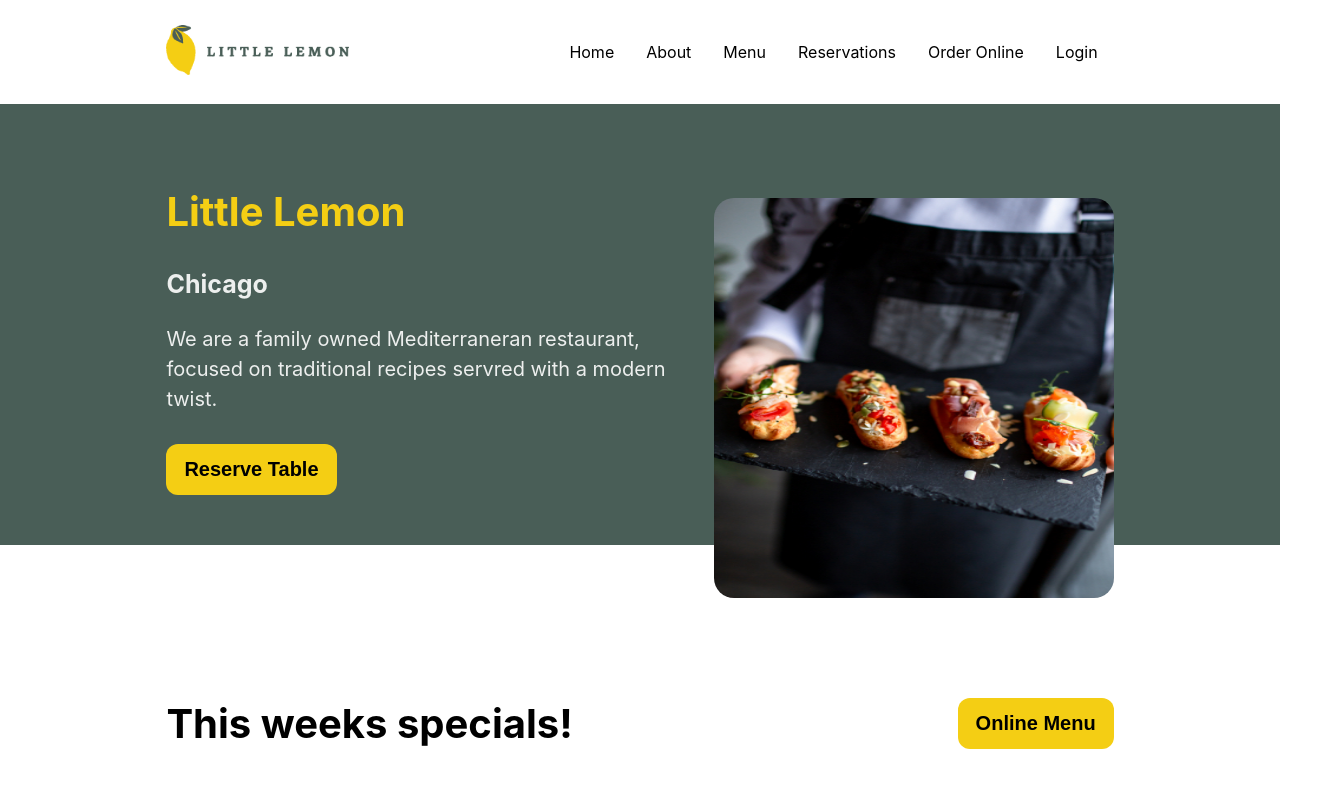
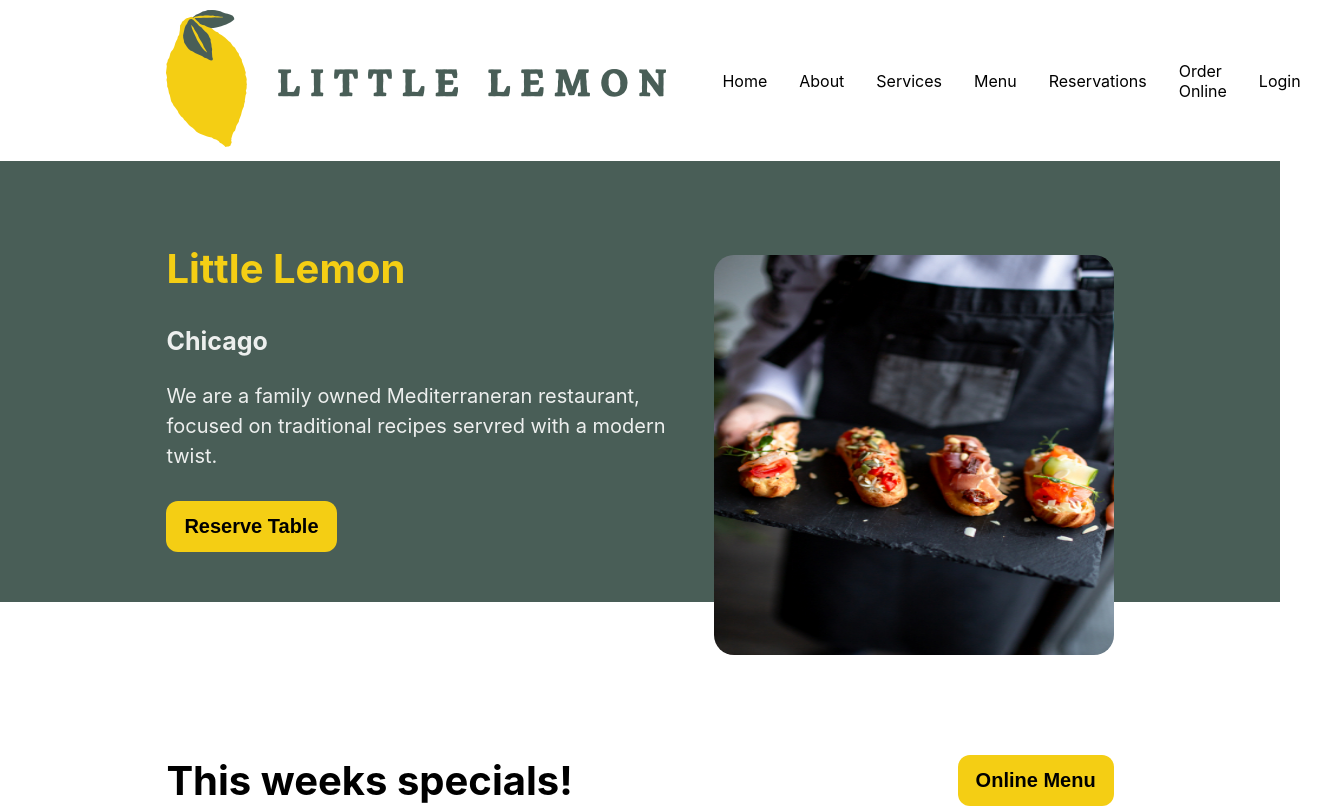
Before and after one commit to caroc24/Meta-Front-End-Development-Capstone-Project, a React (Create React App) app: page / in a window 1280 px wide. Shown: the top 808 px of the page, 1317 px wide, since content can reach past the window. Built offline with nearby package versions, Linux system fonts and the light colour scheme; grey boxes are pictures that could not be loaded.

Commit message:
fixed import

```diff
--- a/src/Components/Nav.js
+++ b/src/Components/Nav.js
@@ -1,33 +1,49 @@
-import React from 'react';
+import React, { useState } from "react";
 import '../App.css';
-import logo from '../images/logo.jpg';
-import Reservations from './Reservations';
-import { Routes, Route, Link } from 'react-router-dom';
+import logo from "../images/logo.jpg";
 
-function Nav(){
-    return (
-        <div>
-            <nav className="navbar">
-                <a href="/" className="logo">
-                    <img src ={logo} height={50} alt="Little Lemon logo"/>
-                </a>
+const Nav = () => {
+  const [menuOpen, setMenuOpen] = useState(false);
 
-                {/*Navigation Bar Items*/}
-                <ul className="nav-links">
-                    <li><a href="/home">Home</a></li>
-                    <li><a href="/about">About</a></li>
-                    <li><a href="/menu">Menu</a></li>
-                    <li><Link to="/reservations">Reservations</Link></li>
-                    <li><a href="/orderonline">Order Online</a></li>
-                    <li><a href="/login">Login</a></li>
-                </ul>
-            </nav>
-            <Routes>
-                {/*<Route path="/" element={<Home />}></Route>*/}
-                <Route path="/reservations" element={<Reservations />}></Route>
-            </Routes>
-        </div>
-    );
-}
+  const toggleMenu = () => {
+    setMenuOpen(!menuOpen);
+  };
+
+  return (
+    <nav className={`navbar ${menuOpen ? "open" : ""}`}>
+      <a href="/" className="logo">
+        <img src={logo} alt="" />
+      </a>
+      <div className="menu-icon" onClick={toggleMenu}>
+        <div className="bar"></div>
+        <div className="bar"></div>
+        <div className="bar"></div>
+      </div>
+      <ul className={`nav-links ${menuOpen ? "visible" : ""}`}>
+        <li>
+          <a href="/">Home</a>
+        </li>
+        <li>
+          <a href="/">About</a>
+        </li>
+        <li>
+          <a href="/">Services</a>
+        </li>
+        <li>
+          <a href="/">Menu</a>
+        </li>
+        <li>
+          <a href="/">Reservations</a>
+        </li>
+        <li>
+          <a href="/booking">Order Online</a>
+        </li>
+        <li>
+          <a href="/">Login</a>
+        </li>
+      </ul>
+    </nav>
+  );
+};
 
 export default Nav;
```
